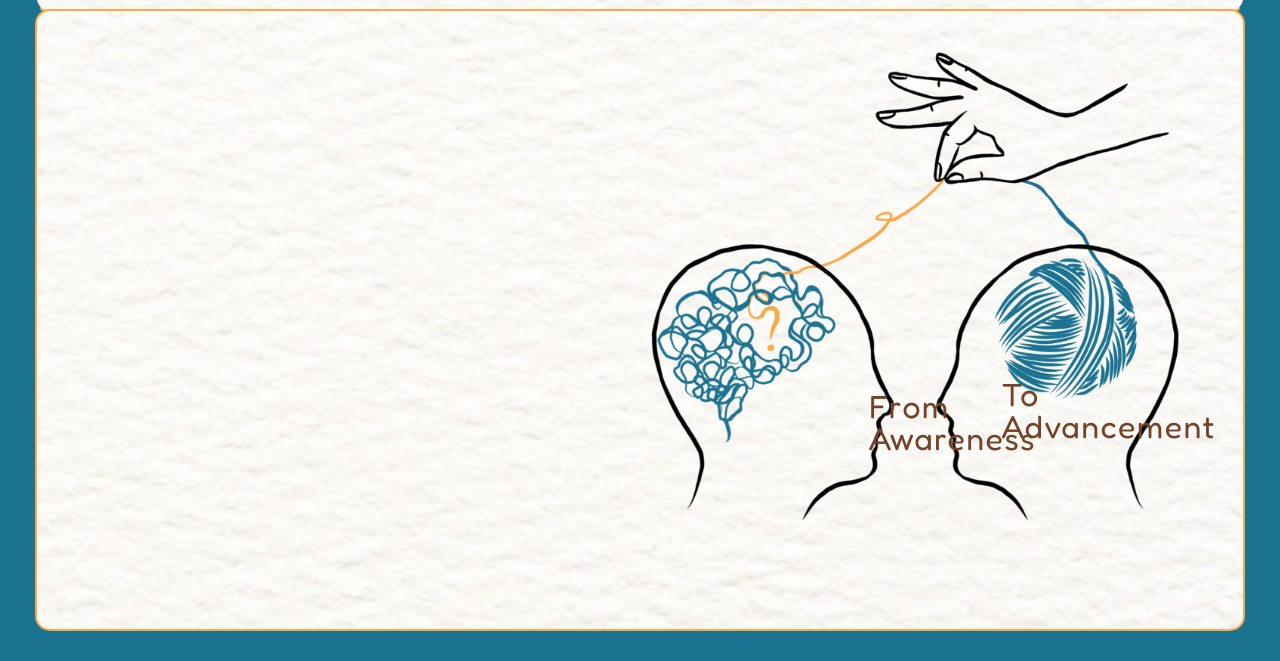
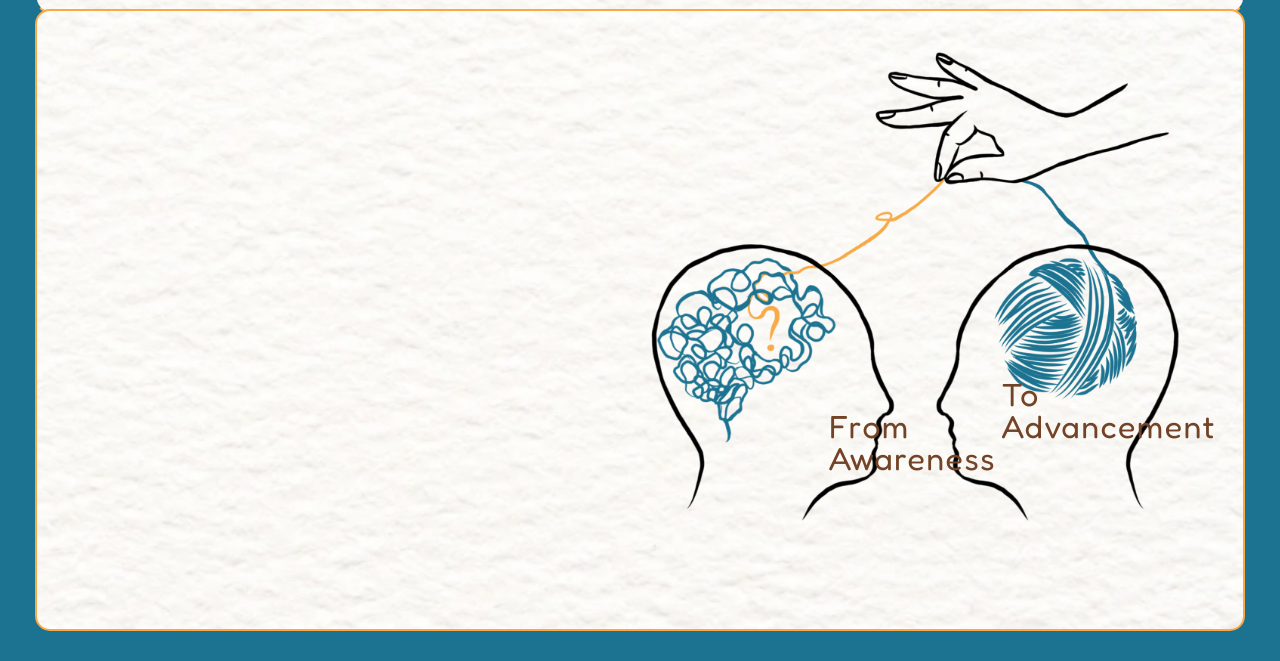
Before and after one commit to MannMuktco/MannMuktco, a plain HTML site: page index.html in a window 1280 px wide. Shown: the part 139-800 px from the top of the page. Drawn offline with Linux system fonts and the light colour scheme; a web font is replaced by a local one.

Commit message:
Update styles.css

```diff
--- a/styles.css
+++ b/styles.css
@@ -215,8 +215,8 @@ body, html {
   color: #734327;
   font-size: 2rem;
   position: absolute; /* Added for precise positioning */
-  left: 849.8px;
-  top: 510.81px; /* Distance from top of the border */
+  left: 809.8px;
+  top: 530.81px; /* Distance from top of the border */
   z-index: 2;
   text-align: justify;
   line-height: 1; /* Added for better readability with justified text */
```
